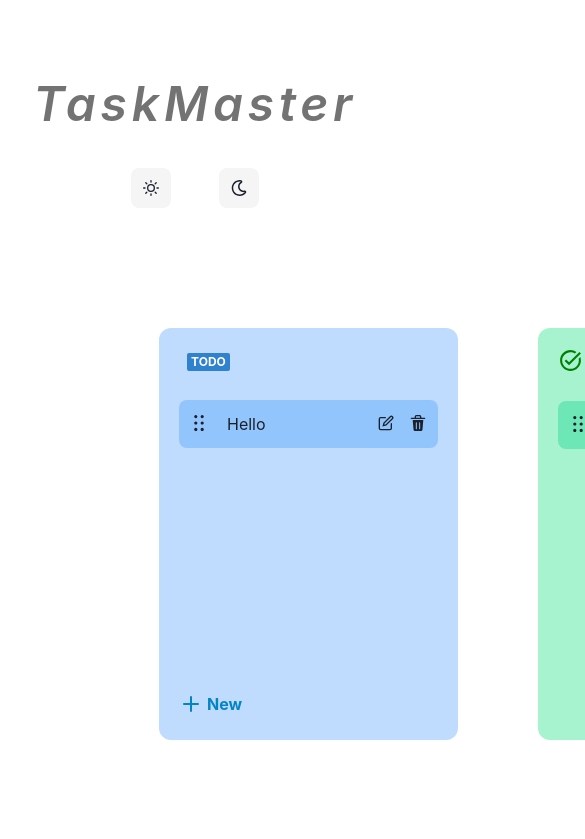
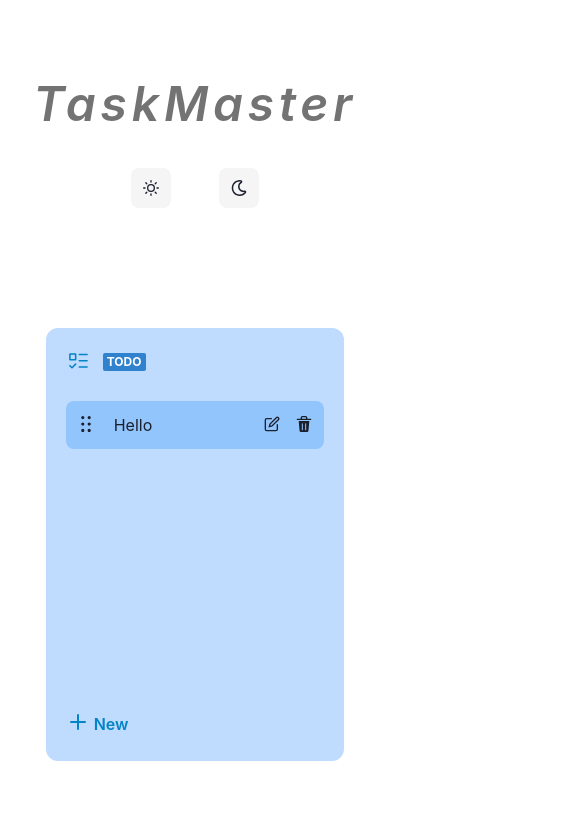
Before and after one commit to Mrsfab09/Task-Master, a React (Vite) app: page / in a window 390 px wide. Shown: the top 839 px of the page, 585 px wide, since content can reach past the window. Built offline with nearby package versions, Linux system fonts and the light colour scheme.

Commit message:
adding toast and responsive containers

```diff
--- a/src/App.css
+++ b/src/App.css
@@ -2,7 +2,6 @@
   max-width: 1280px;
   margin: 0 auto;
   padding: 2rem;
-  text-align: center;
   box-sizing: border-box;
 }
 
--- a/src/components/Card/Complete.tsx
+++ b/src/components/Card/Complete.tsx
@@ -10,8 +10,8 @@ const Complete: React.FC<CardProps> = ({ children }) => {
   return (
     <div className="flex justify-between align-center">
       <div className={`min-w-72 min-h-96 bg-emerald-200 rounded-xl p-5 m-10`}>
-        <div className="flex align-center">
-          <MdOutlineTaskAlt size={25} color="green" />
+        <div className="flex align-center gap-1">
+          <MdOutlineTaskAlt color={"rgb(16 185 129)"} size={25} />
           <span className="ml-2">
             <Badge variant="solid" colorScheme="green">
               Complete
--- a/src/components/Card/Item.tsx
+++ b/src/components/Card/Item.tsx
@@ -1,9 +1,24 @@
 import { DragHandleIcon, EditIcon, DeleteIcon } from "@chakra-ui/icons";
+import {
+  AlertDialog,
+  AlertDialogBody,
+  AlertDialogContent,
+  AlertDialogFooter,
+  AlertDialogHeader,
+  AlertDialogOverlay,
+  Button,
+  useDisclosure,
+  useToast,
+} from "@chakra-ui/react";
+import React from "react";
 interface ItemProps {
   colorItem: string;
 }
 
 const Item: React.FC<ItemProps> = ({ colorItem }) => {
+  const { isOpen, onOpen, onClose } = useDisclosure();
+  const cancelRef = React.useRef();
+  const toast = useToast();
   return (
     <div
       className={`flex flex-row align-center mt-7 ${colorItem} rounded-lg p-3 gap-5`}
@@ -13,7 +28,46 @@ const Item: React.FC<ItemProps> = ({ colorItem }) => {
         <p>Hello</p>
         <div className="flex align-center gap-4">
           <EditIcon onClick={() => {}} marginTop={"3px"} cursor={"pointer"} />
-          <DeleteIcon onClick={() => {}} marginTop={"3px"} cursor={"pointer"} />
+          <DeleteIcon onClick={onOpen} marginTop={"3px"} cursor={"pointer"} />
+          <AlertDialog
+            isOpen={isOpen}
+            leastDestructiveRef={cancelRef}
+            onClose={onClose}
+          >
+            <AlertDialogOverlay>
+              <AlertDialogContent>
+                <AlertDialogHeader fontSize="lg" fontWeight="bold">
+                  Delete Task
+                </AlertDialogHeader>
+
+                <AlertDialogBody>
+                  Are you sure you want to delete the task ?
+                </AlertDialogBody>
+
+                <AlertDialogFooter>
+                  <Button ref={cancelRef} onClick={onClose}>
+                    Cancel
+                  </Button>
+                  <Button
+                    onClick={() =>
+                      toast({
+                        title: "Task added",
+                        description: "The task was added successfully ",
+                        status: "error",
+                        duration: 5000,
+                        position: "top",
+                        isClosable: true,
+                      })
+                    }
+                    colorScheme="red"
+                    ml={3}
+                  >
+                    Delete
+                  </Button>
+                </AlertDialogFooter>
+              </AlertDialogContent>
+            </AlertDialogOverlay>
+          </AlertDialog>
         </div>
       </div>
     </div>
--- a/src/components/Card/Todo.tsx
+++ b/src/components/Card/Todo.tsx
@@ -1,16 +1,20 @@
 import { AddIcon } from "@chakra-ui/icons";
 import { Badge } from "@chakra-ui/layout";
+import { GoTasklist } from "react-icons/go";
 import { ReactNode } from "react";
+import { Button, useToast } from "@chakra-ui/react";
 
 interface CardProps {
   children: ReactNode;
 }
 
 const Todo: React.FC<CardProps> = ({ children }) => {
+  const toast = useToast();
   return (
     <div className="flex justify-between align-center">
-      <div className="min-w-72 min-h-96 bg-blue-200 rounded-xl p-5 m-10">
-        <div className="flex align-center">
+      <div className="min-w-72 max-w-md bg-blue-200 rounded-xl p-5 m-10 overflow-y-auto">
+        <div className="flex align-center gap-1">
+          <GoTasklist color={"rgb(2 132 199)"} size={25} />
           <span className="ml-2">
             <Badge variant="solid" colorScheme="blue">
               Todo
@@ -19,8 +23,24 @@ const Todo: React.FC<CardProps> = ({ children }) => {
         </div>
         {children}
         <div className="w-full flex align-center mt-60 rounded cursor-pointer p-1 gap-2">
-          <AddIcon color="rgb(2 132 199)" marginTop={"1"} />
-          <p className="font-bold text-sky-600">New</p>
+          <Button
+            leftIcon={<AddIcon color="rgb(2 132 199)" marginTop={"4"} />}
+            marginTop={"1"}
+            variant={"unstyled"}
+            color={"rgb(2 132 199)"}
+            onClick={() =>
+              toast({
+                title: "Task added",
+                description: "The task was added successfully ",
+                status: "success",
+                duration: 5000,
+                position: "top",
+                isClosable: true,
+              })
+            }
+          >
+            New
+          </Button>
         </div>
       </div>
     </div>
--- a/src/components/Container/Container.tsx
+++ b/src/components/Container/Container.tsx
@@ -8,7 +8,7 @@ interface ContainerProps {
 const Container: React.FC<ContainerProps> = ({ children }) => {
   return (
     <Center>
-      <div className="w-4/5 flex align-center justify-around p-20">
+      <div className="align-center justify-around p-20 gap-20 md:flex">
         {children}
       </div>
     </Center>
```
